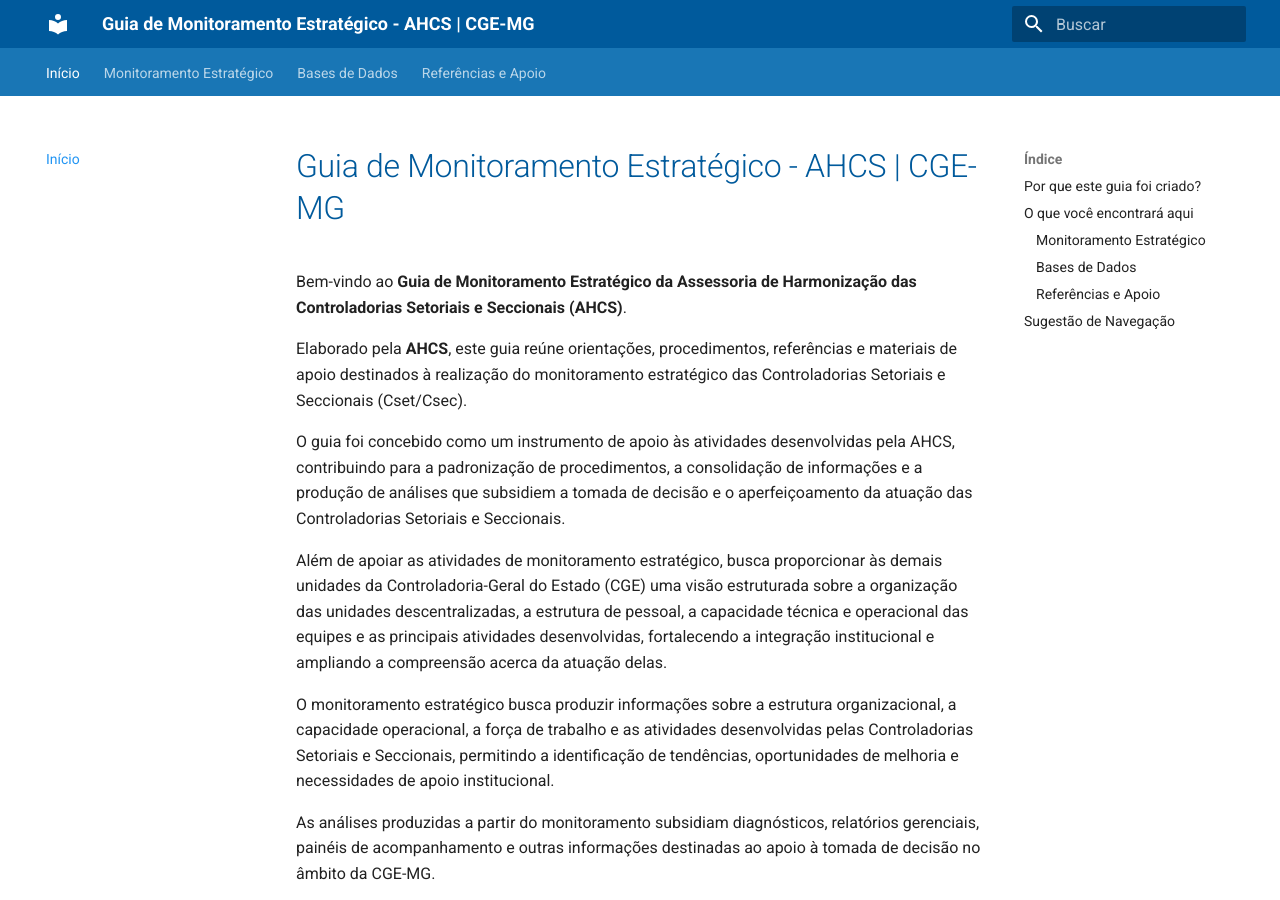
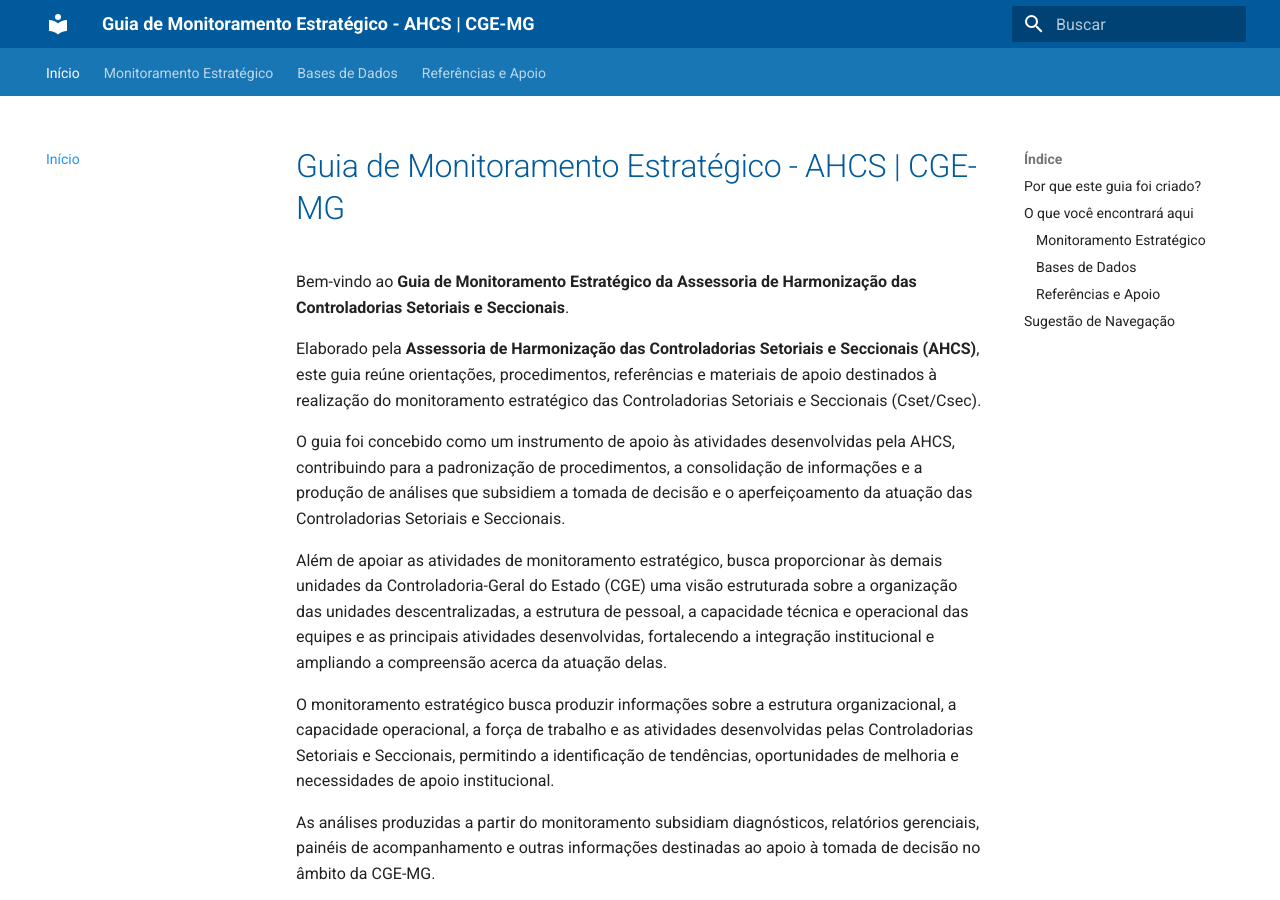
Before and after one commit to CGEMG-AHCS/guia-monitoramento-estrategico, an MkDocs documentation site: the page built from docs/index.md, in a window 1280 px wide and 900 px high. Built offline with MkDocs 1.6.1 and Material for MkDocs 9.7.7, drawn with Linux system fonts in a browser that asks for light colours.

Commit message:
Update index.md

```diff
--- a/docs/index.md
+++ b/docs/index.md
@@ -1,8 +1,8 @@
 # Guia de Monitoramento Estratégico - AHCS | CGE-MG
 
-Bem-vindo ao **Guia de Monitoramento Estratégico da Assessoria de Harmonização das Controladorias Setoriais e Seccionais (AHCS)**.
+Bem-vindo ao **Guia de Monitoramento Estratégico da Assessoria de Harmonização das Controladorias Setoriais e Seccionais**.
 
-Elaborado pela **AHCS**, este guia reúne orientações, procedimentos, referências e materiais de apoio destinados à realização do monitoramento estratégico das Controladorias Setoriais e Seccionais (Cset/Csec).
+Elaborado pela **Assessoria de Harmonização das Controladorias Setoriais e Seccionais (AHCS)**, este guia reúne orientações, procedimentos, referências e materiais de apoio destinados à realização do monitoramento estratégico das Controladorias Setoriais e Seccionais (Cset/Csec).
 
 O guia foi concebido como um instrumento de apoio às atividades desenvolvidas pela AHCS, contribuindo para a padronização de procedimentos, a consolidação de informações e a produção de análises que subsidiem a tomada de decisão e o aperfeiçoamento da atuação das Controladorias Setoriais e Seccionais.
 
```
